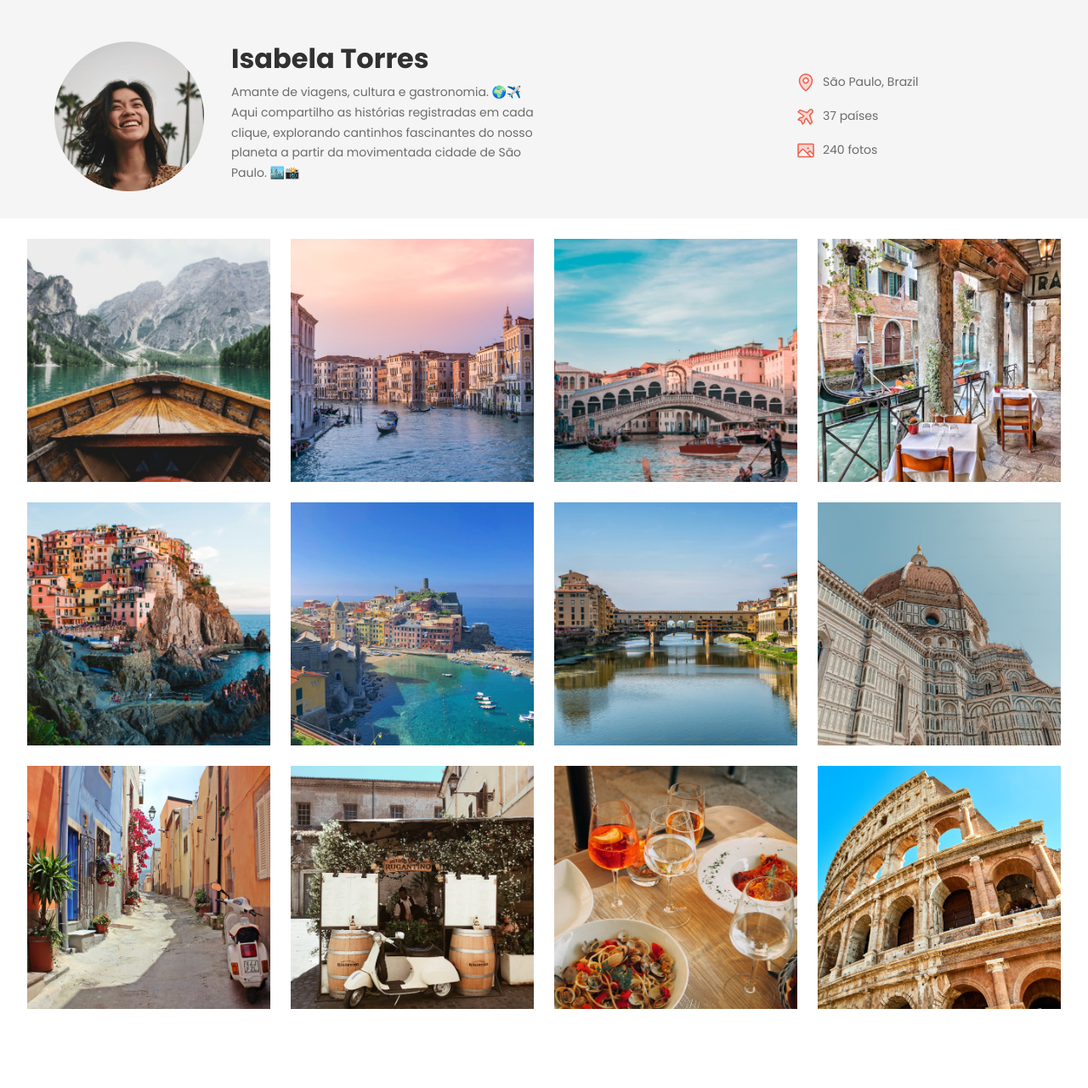
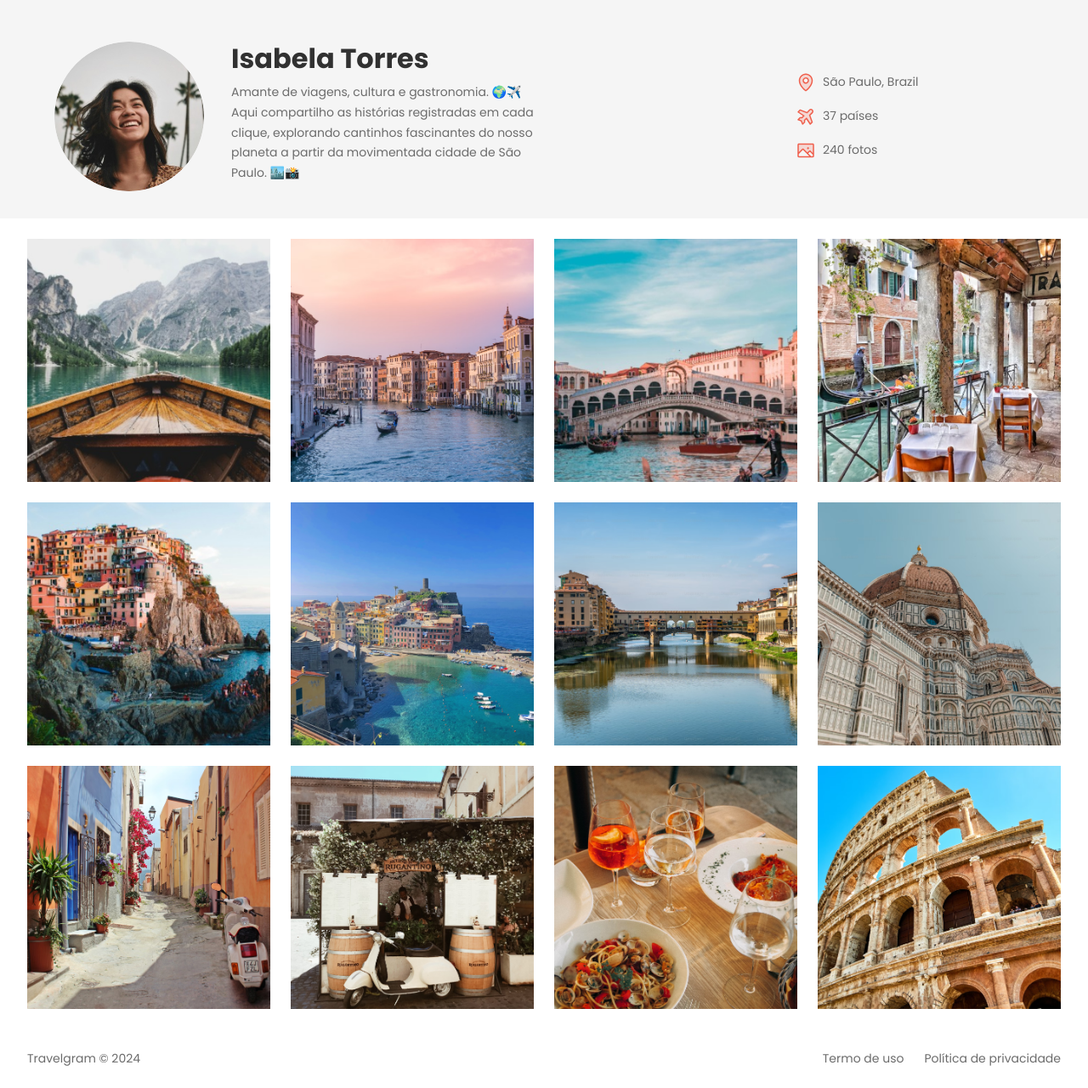
Before and after one commit to fredanjos/PaginaTravelGram, a plain HTML site: page index.html in a window 1280 px wide. Shown: the part 79-1359 px from the top of the page at 85% size. Before the commit the page ends 1290 px from the top, so only its background shows below. Drawn offline with Linux system fonts and the light colour scheme.

Commit message:
finalização do projeto

```diff
--- a/index.html
+++ b/index.html
@@ -76,6 +76,12 @@
     <img src="assets/images/Image 11.png" alt="">
     <img src="assets/images/Image 12.png" alt="">
   </main>
+
+  <footer class="container">
+    <span>Travelgram &copy; 2024</span>
+    <span>Termo de uso</span>
+    <span>Política de privacidade</span>
+  </footer>
 </body>
 
 </html>
--- /dev/null
+++ b/styles/footer.css
@@ -0,0 +1,10 @@
+footer {
+  display: flex;
+  padding-block: 24px;
+  gap: 24px;
+  font: 14px/150% var(--font-family);
+}
+
+footer span:nth-child(1) {
+margin-right: auto;
+}
--- a/styles/global.css
+++ b/styles/global.css
@@ -38,7 +38,7 @@ text-decoration: underline;
 
 .container {
   padding-inline: 32px;
-  max-width: 1280;
+  max-width: 1280px;
   margin-inline: auto;
 }
 
--- a/styles/header.css
+++ b/styles/header.css
@@ -18,6 +18,12 @@ header .container {
   max-width: 384px;
 }
 
+#profile img {
+  width: 176px;
+  height: 176px;
+  object-fit: cover;
+  border-radius: 50%;
+}
 #profile h1 {
   font: var(--text-lg);
   color: var(--text-color-primary);
--- a/styles/index.css
+++ b/styles/index.css
@@ -2,3 +2,4 @@
 @import url(nav.css);
 @import url(header.css);
 @import url(main.css);
+@import url(footer.css);
```
